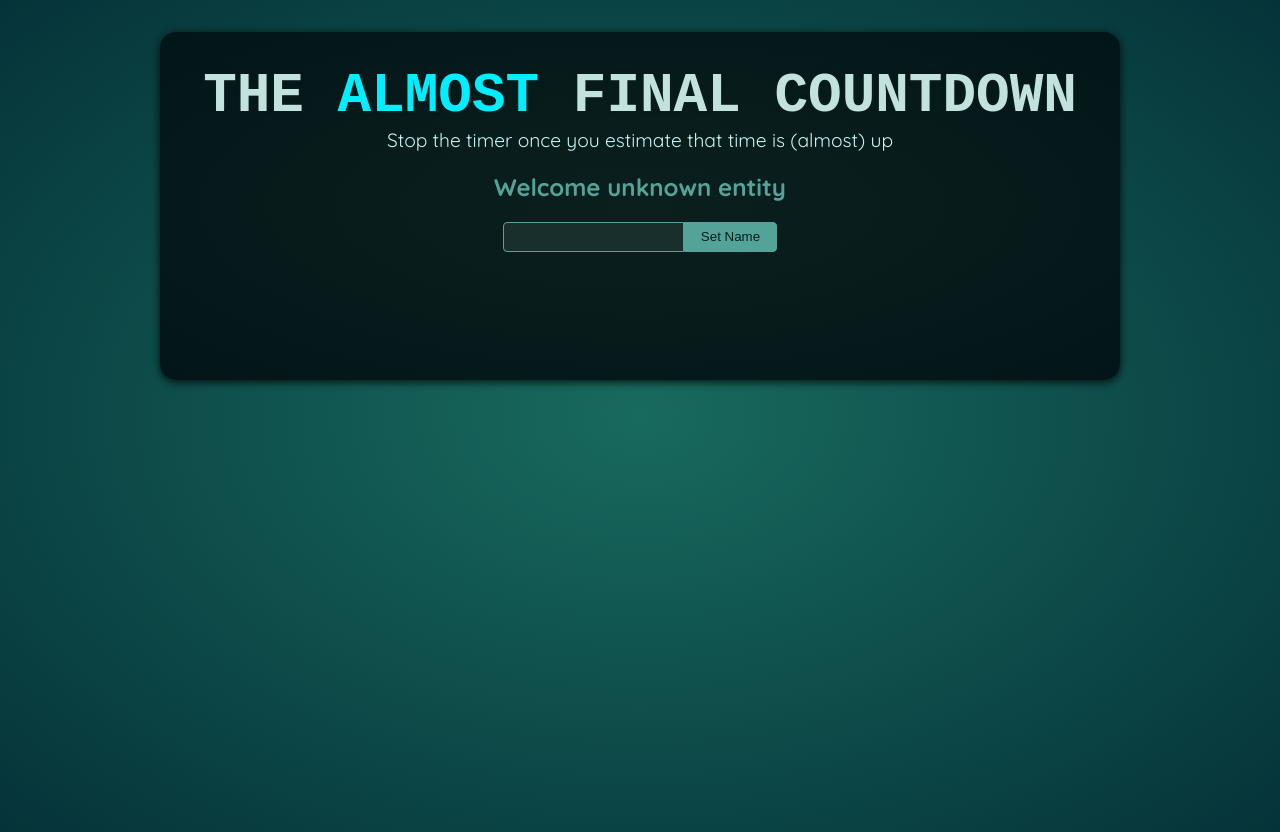
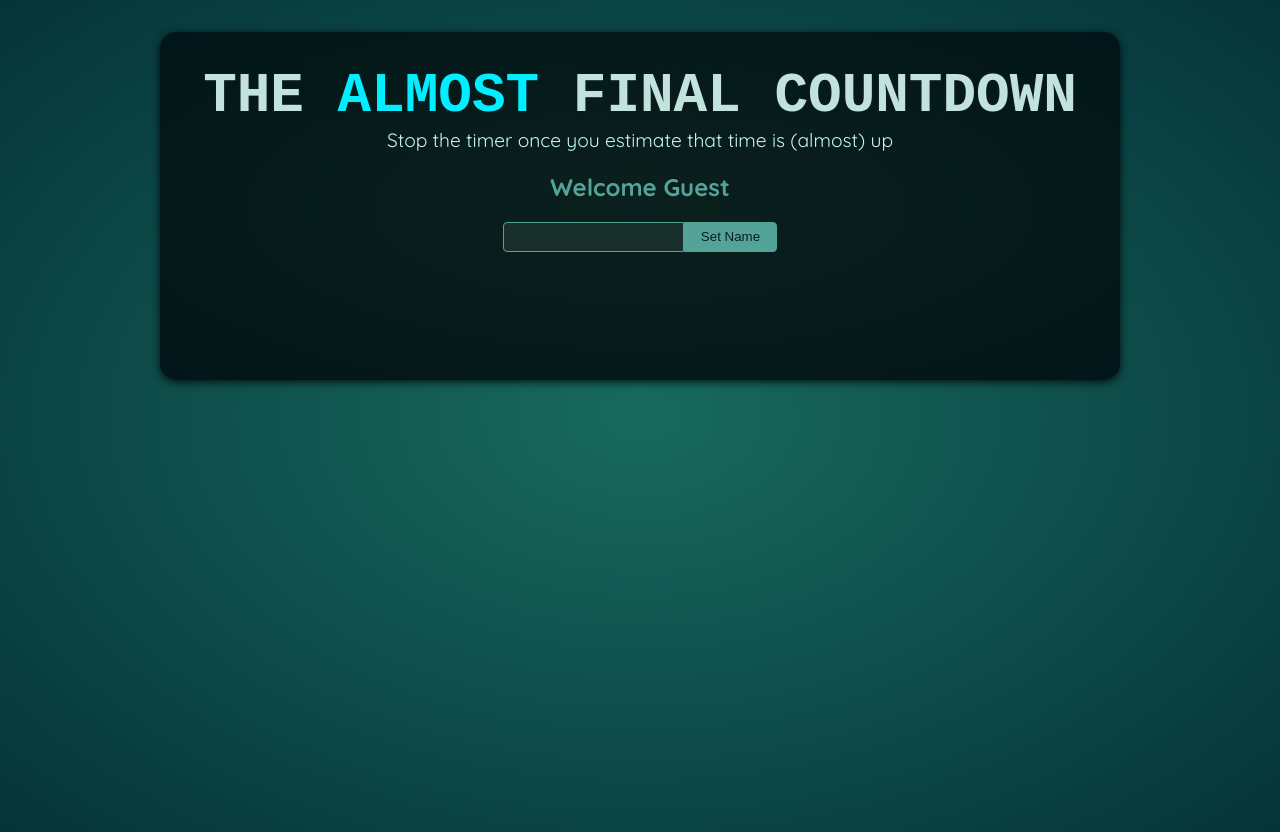
Before and after one commit to Krunal234/timer-game, a React (Vite) app: page / in a window 1280 px wide. Built offline with nearby package versions, Linux system fonts and the light colour scheme; a web font is replaced by a local one.

Commit message:
Handle player name input changes

```diff
--- a/src/components/Player.jsx
+++ b/src/components/Player.jsx
@@ -1,10 +1,21 @@
+import { useState } from "react";
+
 export default function Player() {
+  const [playerName, setPlayerName] = useState('');
+  const [submitted, setSubmitted] = useState(false);
+  const userInputHandler = (username) => {
+    setSubmitted(false);
+    setPlayerName(username);
+  }
+  const HandleSubmit = () => {
+    setSubmitted(true);
+  }
   return (
     <section id="player">
-      <h2>Welcome unknown entity</h2>
+      <h2>Welcome {submitted ? playerName : "Guest"}</h2>
       <p>
-        <input type="text" />
-        <button>Set Name</button>
+        <input type="text" onChange={(e) => userInputHandler(e.target.value)} value={playerName} />
+        <button onClick={HandleSubmit}>Set Name</button>
       </p>
     </section>
   );
```
